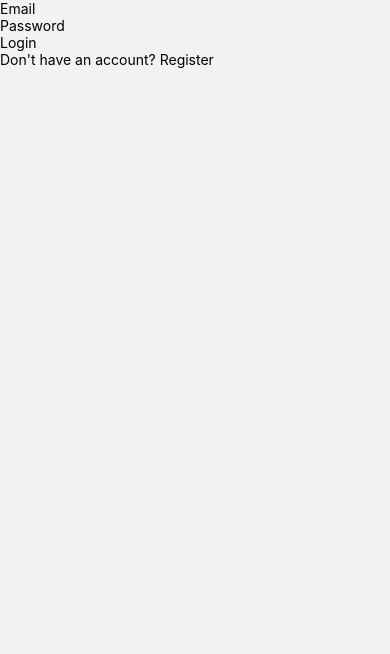
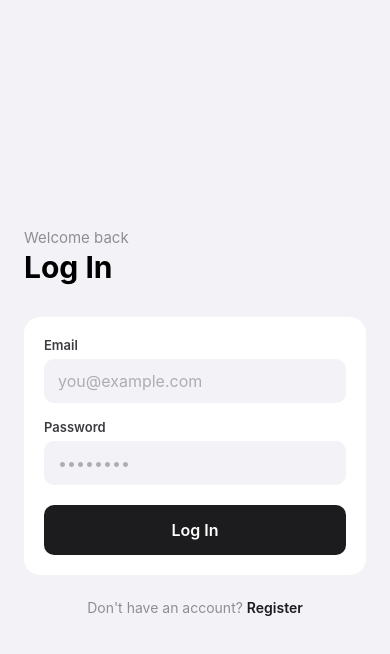
Before and after one commit to zeyadkhaled2/ai-companion-dev-frontend, a React Native app: screen /Login in a window 390 px wide. Shown: the top 654 px of the page. Built offline with nearby package versions, Linux system fonts and the light colour scheme.

Commit message:
updated styling + added the history screen

```diff
--- a/src/navigation/AppStack.tsx
+++ b/src/navigation/AppStack.tsx
@@ -4,7 +4,7 @@ import HomeScreen from '../screens/HomeScreen';
 import QuestionSetupScreen from '../screens/QuestionSetupScreen';
 import QuestionDisplayScreen from '../screens/QuestionDisplayScreen';
 import FeedbackScreen from '../screens/FeedbackScreen';
-
+import HistoryScreen from '../screens/HistoryScreen';
 const Stack = createNativeStackNavigator<AppStackParamList>();
 
 export default function AppStack() {
@@ -14,6 +14,7 @@ export default function AppStack() {
       <Stack.Screen name="QuestionSetup" component={QuestionSetupScreen} options={{ title: 'New Question' }} />
       <Stack.Screen name="QuestionDisplay" component={QuestionDisplayScreen} options={{ title: 'Interview Question' }} />
       <Stack.Screen name="FeedbackScreen" component={FeedbackScreen} options={{ title: 'Feedback' }} />
+      <Stack.Screen name="History" component={HistoryScreen} options={{ title: 'History' }} />
     </Stack.Navigator>
   );
 }
--- a/src/navigation/Types.ts
+++ b/src/navigation/Types.ts
@@ -1,5 +1,5 @@
 import { Question } from "../types/questionTypes";
-import { Attempt } from "../types/attemptType";
+import { Attempt } from "../types/attemptTypes";
 
 export type AuthStackParamList = {
   Login: undefined;
@@ -11,4 +11,5 @@ export type AppStackParamList = {
   QuestionSetup: undefined;
   QuestionDisplay: { question: Question };
   FeedbackScreen: { attempt: Attempt };
+  History: undefined;
 };
--- a/src/screens/FeedbackScreen.tsx
+++ b/src/screens/FeedbackScreen.tsx
@@ -2,7 +2,7 @@ import { View, Text, TouchableOpacity, StyleSheet } from 'react-native';
 import { SafeAreaView } from 'react-native-safe-area-context';
 import { useRoute, RouteProp, useNavigation } from '@react-navigation/native';
 import { NativeStackNavigationProp } from '@react-navigation/native-stack';
-import { AppStackParamList } from '../navigation/types';
+import { AppStackParamList } from '../navigation/Types';
 
 type FeedbackScreenRouteProp = RouteProp<AppStackParamList, 'FeedbackScreen'>;
 type FeedbackScreenNavProp = NativeStackNavigationProp<AppStackParamList, 'FeedbackScreen'>;
--- /dev/null
+++ b/src/screens/HistoryScreen.tsx
@@ -0,0 +1,59 @@
+import { useEffect, useState } from 'react';
+import { View, Text, FlatList, ActivityIndicator, StyleSheet } from 'react-native';
+import { SafeAreaView } from 'react-native-safe-area-context';
+import { getAttemptsRequest } from '../services/attemptApi';
+import { AttemptWithQuestion } from '../types/attemptTypes';
+
+export default function HistoryScreen() {
+  const [attempts, setAttempts] = useState<AttemptWithQuestion[]>([]);
+  const [isLoading, setIsLoading] = useState(true);
+
+  useEffect(() => {
+    async function loadAttempts() {
+      try {
+        const result = await getAttemptsRequest();
+        setAttempts(result.attempts);
+      } catch (err) {
+        console.log('Failed to load history', err);
+      } finally {
+        setIsLoading(false);
+      }
+    }
+    loadAttempts();
+  }, []);
+
+  if (isLoading) {
+    return (
+      <SafeAreaView style={styles.centered}>
+        <ActivityIndicator size="large" />
+      </SafeAreaView>
+    );
+  }
+
+  return (
+    <SafeAreaView style={styles.container}>
+      <FlatList
+        data={attempts}
+        keyExtractor={(item) => item.id}
+        renderItem={({ item }) => (
+          <View style={styles.card}>
+            <Text style={styles.category}>{item.question.category} · {item.question.difficulty}</Text>
+            <Text style={styles.question} numberOfLines={2}>{item.question.content}</Text>
+            <Text style={styles.score}>Score: {item.aiScore}/100</Text>
+          </View>
+        )}
+        ListEmptyComponent={<Text style={styles.emptyText}>No attempts yet — go answer a question!</Text>}
+      />
+    </SafeAreaView>
+  );
+}
+
+const styles = StyleSheet.create({
+  container: { flex: 1, padding: 16 },
+  centered: { flex: 1, justifyContent: 'center', alignItems: 'center' },
+  card: { borderWidth: 1, borderColor: '#ddd', borderRadius: 8, padding: 12, marginBottom: 12 },
+  category: { fontSize: 12, color: '#666', marginBottom: 4 },
+  question: { fontSize: 15, fontWeight: '500', marginBottom: 8 },
+  score: { fontSize: 14, fontWeight: '600' },
+  emptyText: { textAlign: 'center', marginTop: 40, color: '#666' },
+});
--- a/src/screens/HomeScreen.tsx
+++ b/src/screens/HomeScreen.tsx
@@ -1,23 +1,98 @@
-import { View, Text, TouchableOpacity } from 'react-native';
+import { View, Text, TouchableOpacity, StyleSheet } from 'react-native';
 import { SafeAreaView } from 'react-native-safe-area-context';
 import { useAuthStore } from '../store/authStore';
 import { useNavigation } from '@react-navigation/native';
 import { NativeStackNavigationProp } from '@react-navigation/native-stack';
 import { AppStackParamList } from '../navigation/Types';
+
+type HomeNavProp = NativeStackNavigationProp<AppStackParamList, 'Home'>;
+
 export default function HomeScreen() {
   const logout = useAuthStore((state) => state.logout);
-  type HomeNavProp = NativeStackNavigationProp<AppStackParamList, 'Home'>;
   const navigation = useNavigation<HomeNavProp>();
-  navigation.navigate('QuestionSetup');
+
   return (
-    <SafeAreaView>
-      <Text>Home Screen</Text>
-      <TouchableOpacity onPress={() => logout()}>
-        <Text>Logout</Text>
-      </TouchableOpacity>
-      <TouchableOpacity onPress={() => navigation.navigate('QuestionSetup')}>
-        <Text>Generate Question</Text>
+    <SafeAreaView style={styles.safeArea}>
+      <View style={styles.topBar}>
+        <View>
+          <Text style={styles.eyebrow}>Welcome back</Text>
+          <Text style={styles.title}>Ready to practice?</Text>
+        </View>
+
+        <TouchableOpacity
+          style={styles.historyButton}
+          onPress={() => navigation.navigate('History')}
+          activeOpacity={0.6}
+        >
+          <Text style={styles.historyIcon}>🕓</Text>
+        </TouchableOpacity>
+      </View>
+
+      <View style={styles.centerArea}>
+        <TouchableOpacity
+          style={styles.heroCard}
+          onPress={() => navigation.navigate('QuestionSetup')}
+          activeOpacity={0.85}
+        >
+          <Text style={styles.heroIcon}>✦</Text>
+          <Text style={styles.heroTitle}>New Question</Text>
+          <Text style={styles.heroSubtitle}>Start an AI-generated interview question</Text>
+        </TouchableOpacity>
+      </View>
+
+      <TouchableOpacity style={styles.logoutButton} onPress={() => logout()} activeOpacity={0.6}>
+        <Text style={styles.logoutText}>Log Out</Text>
       </TouchableOpacity>
     </SafeAreaView>
   );
 }
+
+const styles = StyleSheet.create({
+  safeArea: { flex: 1, backgroundColor: '#F2F2F7' },
+  topBar: {
+    flexDirection: 'row',
+    justifyContent: 'space-between',
+    alignItems: 'flex-start',
+    paddingHorizontal: 20,
+    paddingTop: 8,
+    paddingBottom: 16,
+  },
+  eyebrow: { fontSize: 15, color: '#8E8E93', marginBottom: 2 },
+  title: { fontSize: 26, fontWeight: '700', color: '#000', letterSpacing: 0.3 },
+  historyButton: {
+    width: 40,
+    height: 40,
+    borderRadius: 20,
+    backgroundColor: '#FFFFFF',
+    justifyContent: 'center',
+    alignItems: 'center',
+    shadowColor: '#000',
+    shadowOpacity: 0.06,
+    shadowRadius: 4,
+    shadowOffset: { width: 0, height: 1 },
+    elevation: 2,
+  },
+  historyIcon: { fontSize: 18 },
+  centerArea: {
+    flex: 1,
+    justifyContent: 'center',
+    alignItems: 'center',
+    paddingHorizontal: 20,
+  },
+  heroCard: {
+    backgroundColor: '#1C1C1E',
+    borderRadius: 20,
+    paddingVertical: 40,
+    paddingHorizontal: 32,
+    alignItems: 'center',
+    width: '100%',
+  },
+  heroIcon: { fontSize: 30, color: '#FFD60A', marginBottom: 14 },
+  heroTitle: { fontSize: 23, fontWeight: '700', color: '#FFFFFF', marginBottom: 6 },
+  heroSubtitle: { fontSize: 14, color: '#AEAEB2', textAlign: 'center' },
+  logoutButton: {
+    paddingVertical: 16,
+    alignItems: 'center',
+  },
+  logoutText: { fontSize: 15, color: '#FF3B30', fontWeight: '500' },
+});
--- a/src/screens/LoginScreen.tsx
+++ b/src/screens/LoginScreen.tsx
@@ -1,5 +1,5 @@
 import { useState } from 'react';
-import { View, Text, TextInput, TouchableOpacity, StyleSheet } from 'react-native';
+import { View, Text, TextInput, TouchableOpacity, StyleSheet, ActivityIndicator, KeyboardAvoidingView, Platform } from 'react-native';
 import { SafeAreaView } from 'react-native-safe-area-context';
 import { useForm, Controller } from 'react-hook-form';
 import { zodResolver } from '@hookform/resolvers/zod';
@@ -12,7 +12,6 @@ import { AuthStackParamList } from '../navigation/Types';
 type LoginScreenNavProp = NativeStackNavigationProp<AuthStackParamList, 'Login'>;
 
 export default function LoginScreen() {
-
   const { control, handleSubmit, formState: { errors } } = useForm<LoginFormData>({
     resolver: zodResolver(loginSchema),
   });
@@ -34,14 +33,28 @@ export default function LoginScreen() {
   };
 
   return (
-        <SafeAreaView>
-            {/* email */}
+    <SafeAreaView style={styles.safeArea}>
+      <KeyboardAvoidingView
+        style={styles.flex}
+        behavior={Platform.OS === 'ios' ? 'padding' : undefined}
+      >
+        <View style={styles.container}>
+          <View style={styles.header}>
+            <Text style={styles.eyebrow}>Welcome back</Text>
+            <Text style={styles.title}>Log In</Text>
+          </View>
+
+          <View style={styles.form}>
+            <View style={styles.field}>
+              <Text style={styles.label}>Email</Text>
               <Controller
                 control={control}
                 name="email"
                 render={({ field: { onChange, onBlur, value } }) => (
                   <TextInput
-                        placeholder="Email"
+                    style={[styles.input, errors.email && styles.inputError]}
+                    placeholder="you@example.com"
+                    placeholderTextColor="#AEAEB2"
                     onBlur={onBlur}
                     onChangeText={onChange}
                     value={value}
@@ -50,14 +63,19 @@ export default function LoginScreen() {
                   />
                 )}
               />
-            {errors.email && <Text style={{ color: 'red' }}>{errors.email.message}</Text>}
-            {/* passowrd */}
+              {errors.email && <Text style={styles.errorText}>{errors.email.message}</Text>}
+            </View>
+
+            <View style={styles.field}>
+              <Text style={styles.label}>Password</Text>
               <Controller
                 control={control}
                 name="password"
                 render={({ field: { onChange, onBlur, value } }) => (
                   <TextInput
-                        placeholder="Password"
+                    style={[styles.input, errors.password && styles.inputError]}
+                    placeholder="••••••••"
+                    placeholderTextColor="#AEAEB2"
                     onBlur={onBlur}
                     onChangeText={onChange}
                     value={value}
@@ -66,14 +84,71 @@ export default function LoginScreen() {
                   />
                 )}
               />
-            {errors.password && <Text style={{ color: 'red' }}>{errors.password.message}</Text>}
-            {serverError && <Text style={{ color: 'red' }}>{serverError}</Text>}
-            <TouchableOpacity onPress={handleSubmit(onSubmit)} disabled={isSubmitting}>
-                <Text>{isSubmitting ? 'Logging in...' : 'Login'}</Text>
+              {errors.password && <Text style={styles.errorText}>{errors.password.message}</Text>}
+            </View>
+
+            {serverError && <Text style={styles.serverError}>{serverError}</Text>}
+
+            <TouchableOpacity
+              style={[styles.button, isSubmitting && styles.buttonDisabled]}
+              onPress={handleSubmit(onSubmit)}
+              disabled={isSubmitting}
+              activeOpacity={0.85}
+            >
+              {isSubmitting ? (
+                <ActivityIndicator color="#FFFFFF" />
+              ) : (
+                <Text style={styles.buttonText}>Log In</Text>
+              )}
             </TouchableOpacity>
-            <TouchableOpacity onPress={() => navigation.navigate('Register')}>
-                <Text>Don't have an account? Register</Text>
+          </View>
+
+          <TouchableOpacity onPress={() => navigation.navigate('Register')} style={styles.footer}>
+            <Text style={styles.footerText}>
+              Don't have an account? <Text style={styles.footerLink}>Register</Text>
+            </Text>
           </TouchableOpacity>
+        </View>
+      </KeyboardAvoidingView>
     </SafeAreaView>
-    )
+  );
 }
+
+const styles = StyleSheet.create({
+  safeArea: { flex: 1, backgroundColor: '#F2F2F7' },
+  flex: { flex: 1 },
+  container: { flex: 1, justifyContent: 'center', paddingHorizontal: 24 },
+  header: { marginBottom: 32 },
+  eyebrow: { fontSize: 15, color: '#8E8E93', marginBottom: 2 },
+  title: { fontSize: 30, fontWeight: '700', color: '#000' },
+  form: {
+    backgroundColor: '#FFFFFF',
+    borderRadius: 16,
+    padding: 20,
+  },
+  field: { marginBottom: 16 },
+  label: { fontSize: 13, fontWeight: '600', color: '#3C3C43', marginBottom: 6 },
+  input: {
+    backgroundColor: '#F2F2F7',
+    borderRadius: 10,
+    paddingHorizontal: 14,
+    paddingVertical: 12,
+    fontSize: 16,
+    color: '#000',
+  },
+  inputError: { borderWidth: 1, borderColor: '#FF3B30' },
+  errorText: { color: '#FF3B30', fontSize: 12, marginTop: 4 },
+  serverError: { color: '#FF3B30', fontSize: 13, marginBottom: 12, textAlign: 'center' },
+  button: {
+    backgroundColor: '#1C1C1E',
+    borderRadius: 10,
+    paddingVertical: 15,
+    alignItems: 'center',
+    marginTop: 4,
+  },
+  buttonDisabled: { opacity: 0.6 },
+  buttonText: { color: '#FFFFFF', fontSize: 16, fontWeight: '600' },
+  footer: { marginTop: 24, alignItems: 'center' },
+  footerText: { fontSize: 14, color: '#8E8E93' },
+  footerLink: { color: '#1C1C1E', fontWeight: '600' },
+});
--- a/src/services/attemptApi.ts
+++ b/src/services/attemptApi.ts
@@ -1,6 +1,10 @@
-import { SubmitAnswerInput, Attempt } from "../types/attemptType";
+import { SubmitAnswerInput, Attempt } from "../types/attemptTypes";
 import { apiClient } from "./apiClient";
 export async function submitAnswerRequest (data: SubmitAnswerInput) : Promise<Attempt>{
   const response = await apiClient.post('/attempts', data);
   return response.data;
 }
+export async function getAttemptsRequest() {
+  const response = await apiClient.get('/attempts');
+  return response.data;
+}
```
Also changed, not shown: src/types/attemptTypes.ts (renamed from src/types/attemptType.ts, +6 -1 lines). Lines whose indentation alone changed are shown as unchanged.
